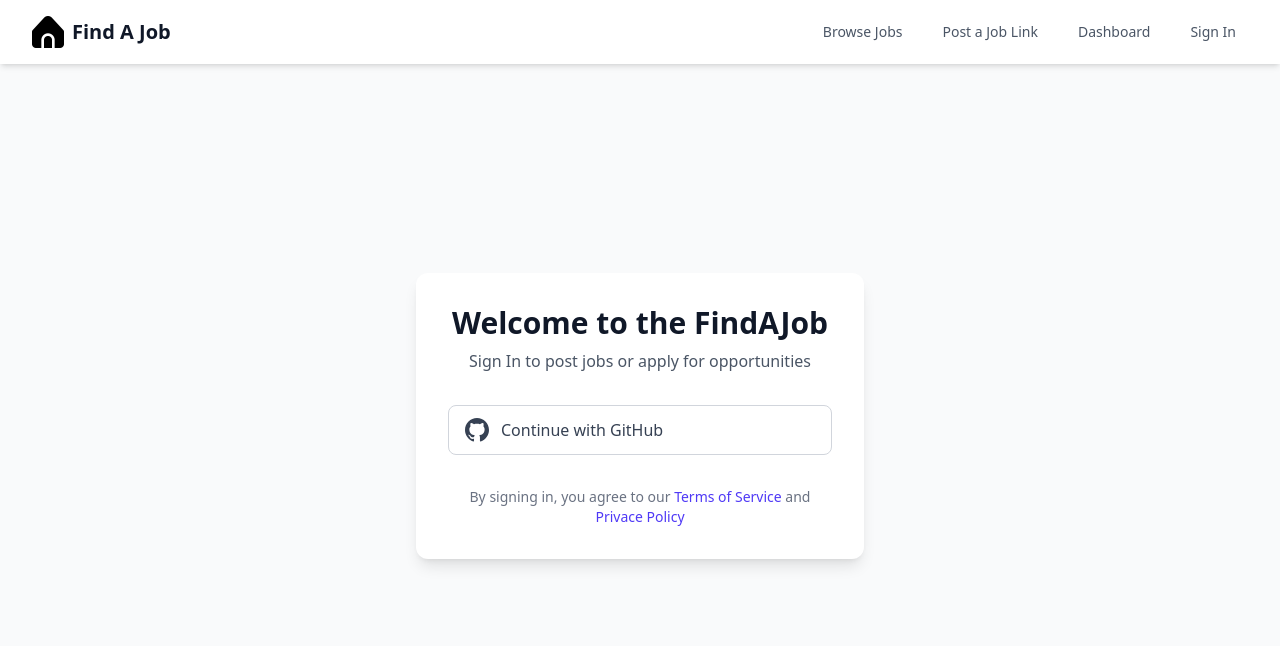
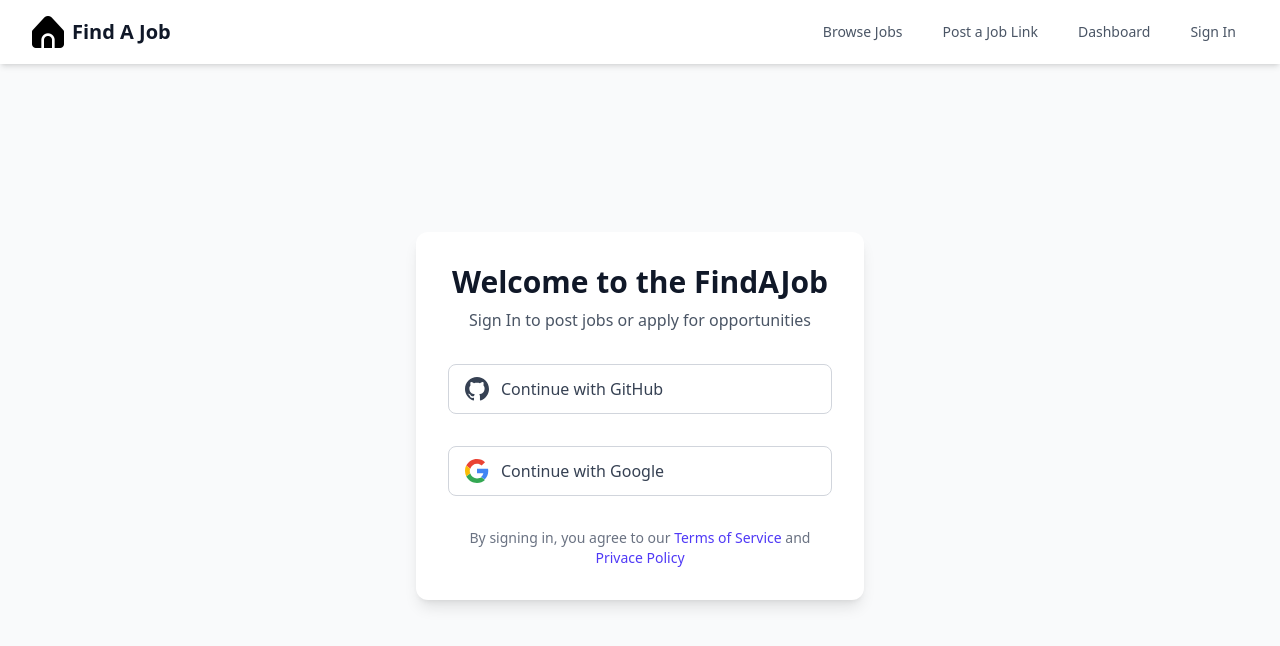
Before and after one commit to Higino-Neto/findAJob, a Next.js app: page /auth/signin in a window 1280 px wide. Shown: the top 646 px of the page. Built offline with nearby package versions, Linux system fonts and the light colour scheme.

Commit message:
Add Google OAuth2.0

```diff
--- a/app/auth/signin/page.tsx
+++ b/app/auth/signin/page.tsx
@@ -1,6 +1,6 @@
-'use client';
+"use client";
 
-import { login } from "@/lib/auth";
+import { loginGitHub, loginGoogle } from "@/lib/auth";
 
 export default function SignInPage() {
   return (
@@ -17,8 +17,8 @@
 
         <div className="mt-8">
           <button
-            onClick={login}
-            className="w-full flex items-center gap-3 px-4 py-3 border border-gray-300 rounded-lg text-gray-700 bg-white hover:bg-gray-50 transition-colors duration-200"
+            onClick={loginGitHub}
+            className="hover:cursor-pointer w-full flex items-center gap-3 px-4 py-3 border border-gray-300 rounded-lg text-gray-700 bg-white hover:bg-gray-50 transition-colors duration-200"
           >
             <svg
               xmlns="http://www.w3.org/2000/svg"
@@ -31,6 +31,39 @@
             <span className="text-base font-medium">
               {" "}
               Continue with GitHub{" "}
+            </span>
+          </button>
+        </div>
+        <div className="mt-8">
+          <button
+            onClick={loginGoogle}
+            className="hover:cursor-pointer w-full flex items-center gap-3 px-4 py-3 border border-gray-300 rounded-lg text-gray-700 bg-white hover:bg-gray-50 transition-colors duration-200"
+          >
+            <svg
+              className="w-6 h-6"
+              viewBox="0 0 48 48"
+              xmlns="http://www.w3.org/2000/svg"
+            >
+              <path
+                fill="#EA4335"
+                d="M24 9.5c3.54 0 6.71 1.22 9.21 3.6l6.85-6.85C35.9 2.38 30.47 0 24 0 14.62 0 6.51 5.38 2.56 13.22l7.98 6.19C12.43 13.72 17.74 9.5 24 9.5z"
+              />
+              <path
+                fill="#4285F4"
+                d="M46.5 24c0-1.64-.15-3.22-.43-4.75H24v9h12.7c-.55 2.96-2.18 5.47-4.6 7.18l7.08 5.49C43.86 36.52 46.5 30.77 46.5 24z"
+              />
+              <path
+                fill="#FBBC05"
+                d="M10.54 28.59A14.5 14.5 0 0 1 9.5 24c0-1.6.28-3.15.77-4.59l-7.98-6.19A23.96 23.96 0 0 0 0 24c0 3.88.93 7.55 2.56 10.78l7.98-6.19z"
+              />
+              <path
+                fill="#34A853"
+                d="M24 48c6.48 0 11.93-2.13 15.9-5.81l-7.08-5.49c-1.96 1.32-4.47 2.09-8.82 2.09-6.26 0-11.57-4.22-13.46-9.91l-7.98 6.19C6.51 42.62 14.62 48 24 48z"
+              />
+            </svg>
+            <span className="text-base font-medium">
+              {" "}
+              Continue with Google{" "}
             </span>
           </button>
         </div>
--- a/authConfig.ts
+++ b/authConfig.ts
@@ -1,5 +1,6 @@
 import { PrismaAdapter } from "@auth/prisma-adapter";
 import Github from "next-auth/providers/github";
+import Google from "next-auth/providers/google";
 import { PrismaClient } from "./app/generated/prisma";
 import { PrismaPg } from "@prisma/adapter-pg";
 
@@ -20,6 +21,10 @@
         },
       },
     }),
+    Google({
+      clientId: process.env.AUTH_GOOGLE_ID as string,
+      clientSecret: process.env.AUTH_GOOGLE_SECRET as string,
+    })
   ],
   adapter: PrismaAdapter(prisma),
 };
--- a/lib/auth.ts
+++ b/lib/auth.ts
@@ -1,7 +1,11 @@
 import { signIn, signOut } from "next-auth/react";
 
-export const login = async () => {
+export const loginGitHub = async () => {
   await signIn("github", { callbackUrl: "/" });
+};
+
+export const loginGoogle = async () => {
+  await signIn("google", { callbackUrl: "/" });
 };
 
 export const logout = async () => {
```
